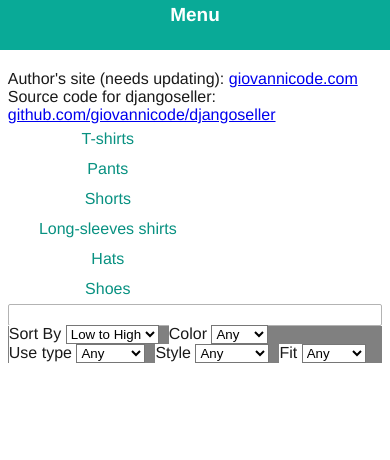
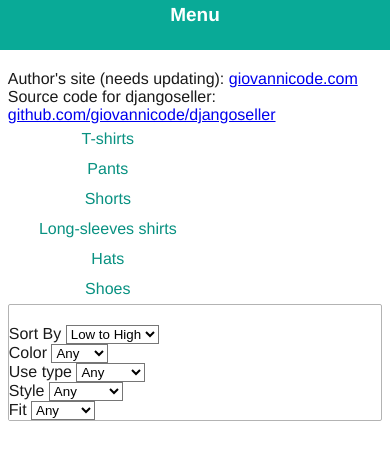
Before and after one commit to giovannicode/djangoseller, a Django app: page /products/list in a window 390 px wide. Shown: the top 460 px of the page. Run offline with Django 3.2, Linux system fonts and the light colour scheme; data comes from the database, SQL or seed files in the repository; data that the repository does not hold is empty; style sheets or scripts are compiled from the project's sources; parts of the project's set-up code (start-up, migrations or seed data) failed here and were passed over; some libraries are stand-ins or nearby versions.

Commit message:
Added proper classes to forms. Added some responsive functionality to horizontal forms

```diff
--- a/main/static/css/_forms.scss
+++ b/main/static/css/_forms.scss
@@ -43,8 +43,7 @@
 form.mango-form-horizontal
 {
   p {
-    display: block;
-    float: left;
+    display: inline;
   }
 }
 
@@ -152,5 +151,12 @@
 form.mango-form-horizontal
 {
   @media (max-width: $mobile-large-width) {
+    width: 100%;
+    padding: 0px;
+    padding-top: 20px;
+    p {
+      display: block;
+      float: none;
+    }
   }
 }
--- a/main/static/css/mango.css
+++ b/main/static/css/mango.css
@@ -32,41 +32,41 @@
   width: 240px;
   height: 350px; }
 
-form.mango-form.vertical p input[type="text"], form.mango-form.vertical p input[type="password"], form.mango-form.vertical p input[type="email"] {
+form.mango-form-vertical p input[type="text"], form.mango-form-vertical p input[type="password"], form.mango-form-vertical p input[type="email"] {
   border: 1px solid #b3b3b3;
   border-radius: 5px;
   height: 25px;
   color: #474747;
   padding-left: 10px;
   padding-right: 10px; }
-  form.mango-form.vertical p input[type="text"]:focus, form.mango-form.vertical p input[type="password"]:focus, form.mango-form.vertical p input[type="email"]:focus {
+  form.mango-form-vertical p input[type="text"]:focus, form.mango-form-vertical p input[type="password"]:focus, form.mango-form-vertical p input[type="email"]:focus {
     outline: none;
     border-radius: 5px;
     border: 2px solid #09aa97; }
 
-form.mango-form {
+form.mango-form-vertical {
   box-sizing: border-box; }
-  form.mango-form.vertical p {
+  form.mango-form-vertical p {
     display: block; }
-    form.mango-form.vertical p input {
+    form.mango-form-vertical p input {
       float: right; }
-  form.mango-form.horizontal p {
-    display: block;
-    float: left; }
 
-form.mango-form {
+form.mango-form-horizontal p {
+  display: inline; }
+
+form.mango-form-vertical {
   box-sizing: border-box;
   border: 1px solid #b3b3b3;
   border-radius: 2px;
   padding: 20px;
   font-size: 100%;
   font-family: "Helvetica Neue", Helvetica, Arial, sans-serif; }
-  form.mango-form.vertical p {
+  form.mango-form-vertical p {
     margin-bottom: 25px; }
-    form.mango-form.vertical p label {
+    form.mango-form-vertical p label {
       color: #333333;
       font-weight: bold; }
-  form.mango-form button[type="submit"] {
+  form.mango-form-vertical button[type="submit"] {
     display: block;
     background-color: #09aa97;
     border: none;
@@ -75,41 +75,57 @@
     border-radius: 5px;
     color: white;
     font-weight: bold; }
-  form.mango-form.horizontal {
-    width: auto; }
-  form.mango-form.horizontal p {
+
+form.mango-form-horizontal {
+  box-sizing: border-box;
+  border: 1px solid #b3b3b3;
+  border-radius: 2px;
+  padding: 20px;
+  font-size: 100%;
+  font-family: "Helvetica Neue", Helvetica, Arial, sans-serif;
+  width: auto; }
+  form.mango-form-horizontal p {
     margin-right: 10px; }
 
 @media (max-width: 500px) {
-  form.mango-form {
+  form.mango-form-vertical {
     width: 100%;
     padding: 0px;
     padding-top: 20px; }
-    form.mango-form.vertical p {
+    form.mango-form-vertical p {
       width: 96%;
       margin-left: auto;
       margin-right: auto;
       font-size: 19px; }
-      form.mango-form.vertical p label {
+      form.mango-form-vertical p label {
         display: block; }
-      form.mango-form.vertical p input {
+      form.mango-form-vertical p input {
         box-sizing: border-box;
         display: block;
         float: none;
         width: 100%; }
-        form.mango-form.vertical p input[type="text"] {
+        form.mango-form-vertical p input[type="text"] {
           height: 40px;
           font-size: 17px; }
-        form.mango-form.vertical p input[type="password"] {
+        form.mango-form-vertical p input[type="password"] {
           height: 40px; }
-        form.mango-form.vertical p input[type="email"] {
+        form.mango-form-vertical p input[type="email"] {
           height: 40px; }
-    form.mango-form.vertical button[type="submit"] {
+    form.mango-form-vertical button[type="submit"] {
       font-size: 19px;
       margin-left: auto;
       margin-right: auto;
       width: 96%;
       margin-bottom: 20px; } }
+
+@media (max-width: 500px) {
+  form.mango-form-horizontal {
+    width: 100%;
+    padding: 0px;
+    padding-top: 20px; }
+    form.mango-form-horizontal p {
+      display: block;
+      float: none; } }
 
 .horinav ul li {
   float: left;
--- a/products/templates/products/product_list.html
+++ b/products/templates/products/product_list.html
@@ -15,7 +15,7 @@
     </div>
     <div class="mango-grid" id="products_app" ng-app="productsApp">
         <div id="productsController" ng-controller="productsController">
-            <form class="mango-form horizontal">
+            <form class="mango-form-horizontal">
                 <p>
                     <label for="q">Sort By</label>
                     <select id="id_ordering" name="ordering">
--- a/users/templates/users/forgot_password.html
+++ b/users/templates/users/forgot_password.html
@@ -3,9 +3,9 @@
 <p>
 Enter your email and we'll send you a link to reset your password
 </p>
-<form class="mango-form vertical" method="POST">
+<form class="mango-form-vertical" method="POST">
 {% csrf_token %}
-{{ form }}
+{{ form.as_p }}
   <button type="submit">Submit</button>
 </form>
 {% endblock content %}
--- a/users/templates/users/login.html
+++ b/users/templates/users/login.html
@@ -1,7 +1,7 @@
 {% extends 'base.html' %}
 
 {% block content %}
-<form class="mango-form vertical" method="POST">
+<form class="mango-form-vertical" method="POST">
   {% csrf_token %}
   {{ form.as_p }}
   <button type="submit">Login</button>
--- a/users/templates/users/reset_password.html
+++ b/users/templates/users/reset_password.html
@@ -1,7 +1,7 @@
 {% extends 'base.html' %}
 
 {% block content %}
-<form method="POST">
+<form class="mango-form-vertical" method="POST">
 {% csrf_token %}
 {{ form.as_p }}
 <button type="submit">Submit!</button>
--- a/users/templates/users/user_form.html
+++ b/users/templates/users/user_form.html
@@ -1,7 +1,7 @@
 {% extends 'base.html' %}
 
 {% block content %}
-<form class="mango-form vertical" method="POST">
+<form class="mango-form-vertical" method="POST">
 {% csrf_token %}
    {{ form.as_p }}
 <button type="submit">Signup</button>
```
Also changed, not shown: 3 other files.
